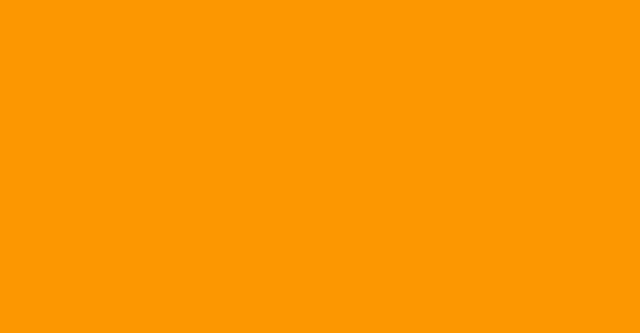
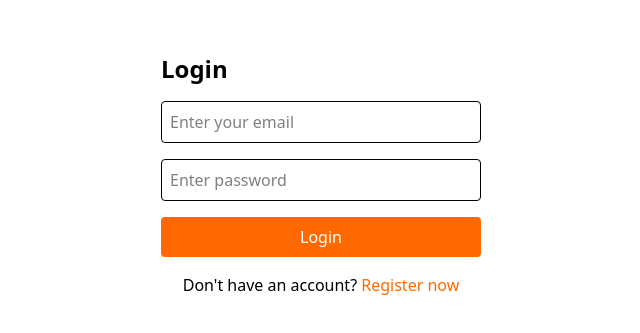
Before and after one commit to martuafernando/exercise-project-management, a React (Vite) app: page /login in a window 1280 px wide. Shown: the part 225-558 px from the top of the page, without its empty margins (319-959 px from the left). Built offline with nearby package versions, Linux system fonts and the light colour scheme.

Commit message:
feat: add login page and integrate with router

```diff
--- a/src/App.tsx
+++ b/src/App.tsx
@@ -1,9 +1,9 @@
+import AppRoutes from "./routes/AppRoutes"
+
 function App() {
 
   return (
-    <>
-      <div className='w-screen h-screen bg-amber-500'></div>
-    </>
+    <AppRoutes />
   )
 }
 
--- /dev/null
+++ b/src/pages/Login.tsx
@@ -0,0 +1,53 @@
+import { useState } from "react";
+import { Link, useNavigate } from "react-router-dom";
+
+export default function Login() {
+  const navigate = useNavigate();
+
+  const [email, setEmail] = useState("");
+  const [password, setPassword] = useState("");
+
+  const handleLogin = async (e) => {
+
+  };
+
+  return (
+    <div className="min-h-screen w-screen flex items-center justify-center">
+      <form onSubmit={handleLogin} className="w-80 space-y-4">
+        <h1 className="text-2xl font-bold mb-4">Login</h1>
+
+        <input
+          type="email"
+          placeholder="Enter your email"
+          value={email}
+          onChange={(e) => setEmail(e.target.value)}
+          className="border p-2 w-full rounded"
+          required
+        />
+
+        <input
+          type="password"
+          placeholder="Enter password"
+          value={password}
+          onChange={(e) => setPassword(e.target.value)}
+          className="border p-2 w-full rounded"
+          required
+        />
+
+        <button
+          type="submit"
+          className="bg-orange-500 text-white p-2 w-full rounded"
+        >
+          Login
+        </button>
+
+        <p className="text-center">
+          Don't have an account?{" "}
+          <Link to="/register" className="text-orange-500">
+            Register now
+          </Link>
+        </p>
+      </form>
+    </div>
+  );
+}
--- /dev/null
+++ b/src/routes/AppRoutes.tsx
@@ -0,0 +1,12 @@
+import { BrowserRouter, Route, Routes } from "react-router-dom";
+import Login from "../pages/Login";
+
+export default function AppRoutes() {
+  return (
+    <BrowserRouter>
+      <Routes>
+        <Route path="/login" element={<Login />} />
+      </Routes>
+    </BrowserRouter>
+  )
+}
```
